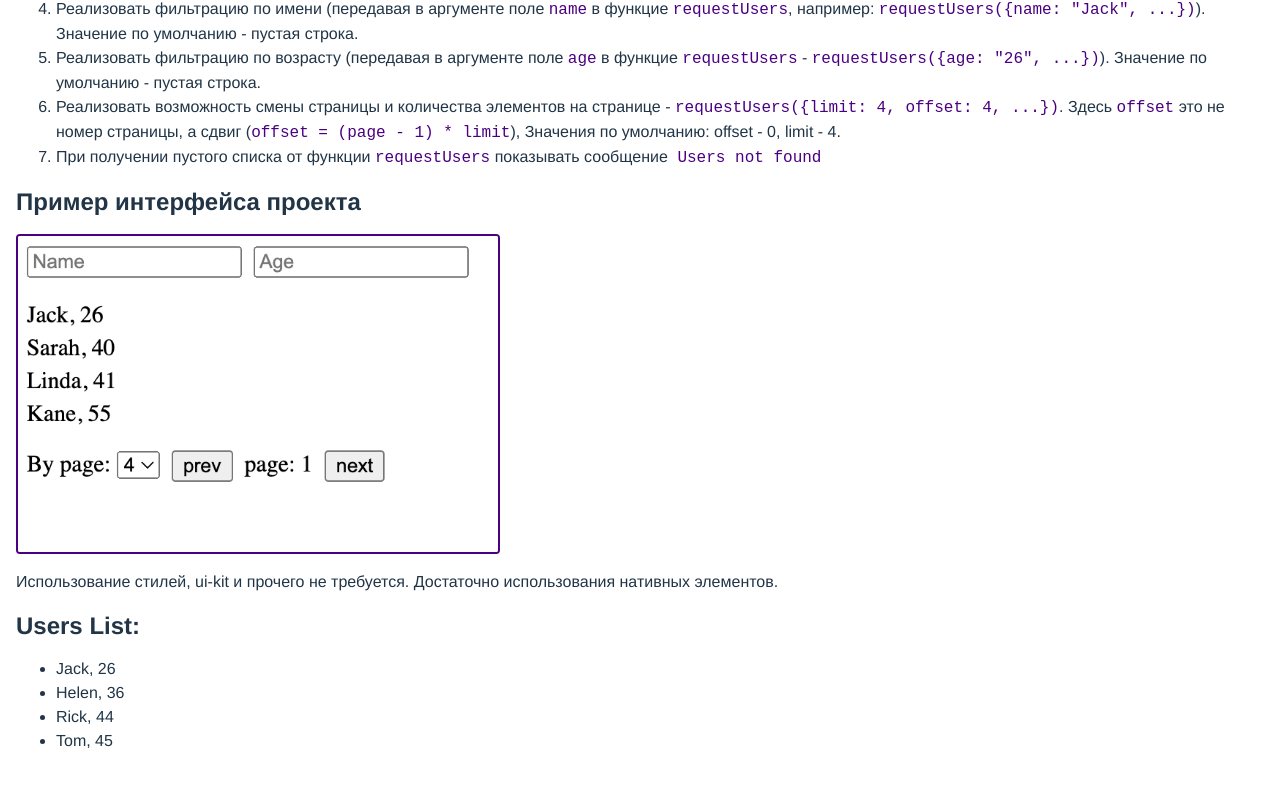
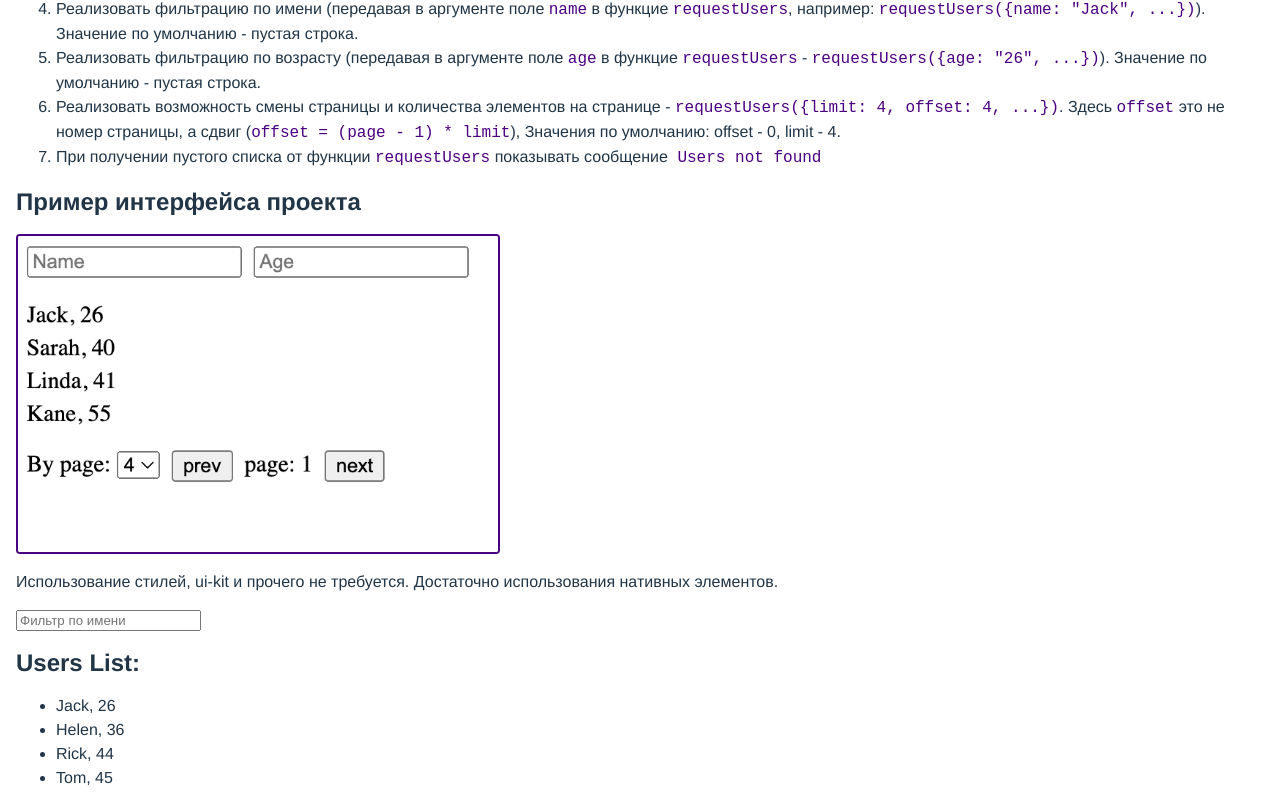
Before and after one commit to Artcode-x/users-app-forked-, a React (Vite) app: page / in a window 1280 px wide. Shown: the part 340-1146 px from the top of the page. Before the commit the page ends 1109 px from the top, so only its background shows below. Built offline with nearby package versions, Linux system fonts and the light colour scheme.

Commit message:
Реализация фильтра по имени

```diff
--- a/src/App.tsx
+++ b/src/App.tsx
@@ -8,10 +8,12 @@ export default function App() {
   const [users, setUsers] = useState<User[]>([])
   const [loading, setLoading] = useState(true)
   const [error, setError] = useState<Error | null>(null)
+  const [nameFilter, setNameFilter] = useState<string>("")
 
   console.log(error)
-  useEffect(() => {
-    requestUsers({ name: "", age: "", limit: 4, offset: 0 })
+
+  const fetchUsers = () => {
+    requestUsers({ name: nameFilter, age: "", limit: 4, offset: 0 })
       .then((data) => {
         setUsers(data)
         setLoading(false)
@@ -25,7 +27,15 @@ export default function App() {
         setError(err)
         setLoading(false)
       })
-  }, [])
+  }
+
+  useEffect(() => {
+    fetchUsers()
+  }, [nameFilter])
+
+  const handleNameChange = (event: React.ChangeEvent<HTMLInputElement>) => {
+    setNameFilter(event.target.value)
+  }
 
   if (loading) {
     return <div>Loading...</div>
@@ -38,6 +48,8 @@ export default function App() {
   return (
     <div>
       <Requirements />
+      {/* Поле ввода для фильтрации по имени */}
+      <input type="text" value={nameFilter} onChange={handleNameChange} placeholder="Фильтр по имени" />
       <h2>Users List:</h2>
       <ul>
         {users.map((user) => (
```
